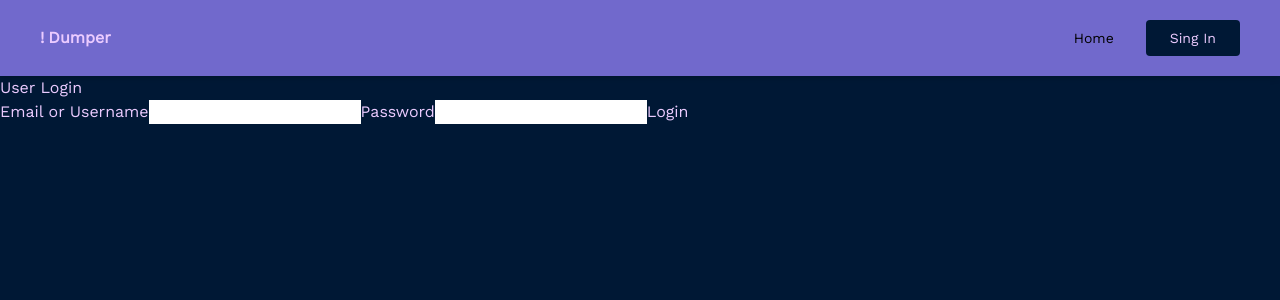
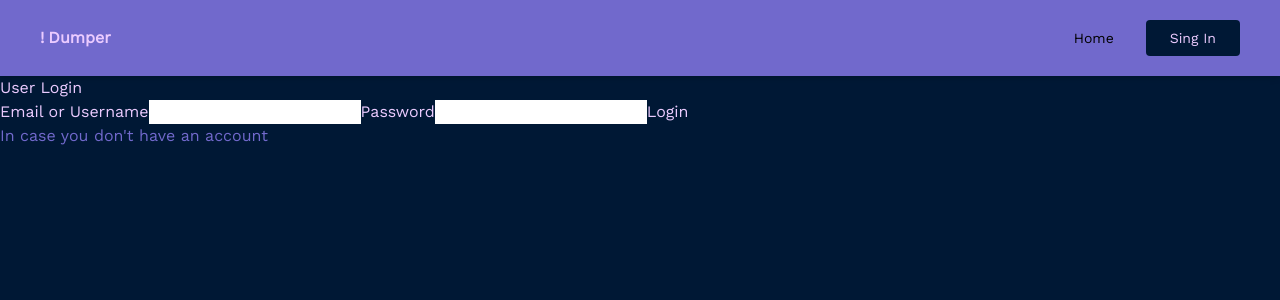
Before and after one commit to AlexandraZambrano/Dumper_photoApp, a React (Vite) app in the folder frontend/: page /login in a window 1280 px wide. Shown: the top 300 px of the page. Built offline with nearby package versions, Linux system fonts and the light colour scheme.

Commit message:
route fixed

```diff
--- a/frontend/src/pages/auth/Login.jsx
+++ b/frontend/src/pages/auth/Login.jsx
@@ -1,6 +1,7 @@
 import React, { useState } from 'react';
 import { useAuth } from '../../context/AuthContext';
 import { useNavigate } from 'react-router-dom';
+import { Link } from 'react-router-dom';
 
 function Login() {
 
@@ -72,6 +73,7 @@ function Login() {
           </form>
         </div>
       </section>
+      <Link className='text-purple' to={'/register'}>In case you don't have an account</Link>
     </div>
   );
 }
```
